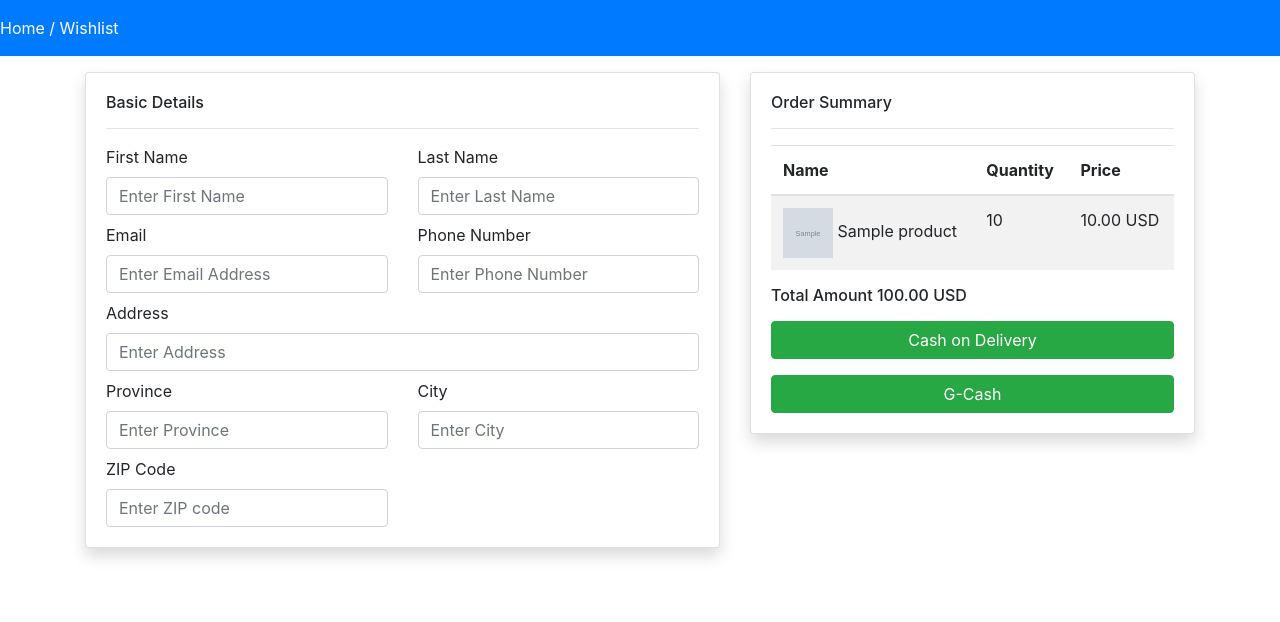
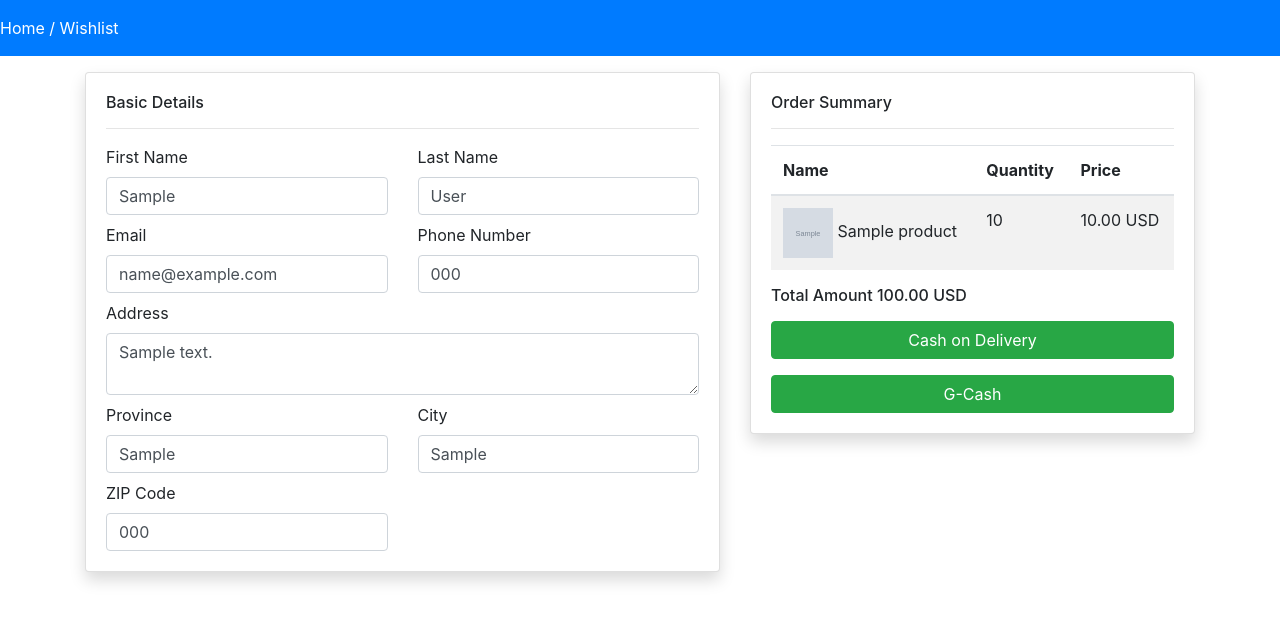
Before and after one commit to shiroochan143/COSC75, a Django app: page /checkout/ in a window 1280 px wide. Shown: the part 58-680 px from the top of the page. Run offline with Django 3.2, Linux system fonts and the light colour scheme; a user stored in the database is signed in; tables that the repository leaves empty hold one stand-in row (values such as "Sample post"); grey boxes marked "Sample" are stand-in pictures; some libraries are stand-ins or nearby versions.

Commit message:
Checkout Autofill

```diff
--- a/products/admin.py
+++ b/products/admin.py
@@ -8,3 +8,4 @@ admin.site.register(Product)
 admin.site.register(Cart)
 admin.site.register(Order)
 admin.site.register(OrderItem)
+admin.site.register(Profile)
--- a/products/controller/checkout.py
+++ b/products/controller/checkout.py
@@ -2,8 +2,9 @@ from django.http import HttpResponse, JsonResponse
 from django.shortcuts import render, redirect
 from django.contrib import messages
 from django.contrib.auth.decorators import login_required
+from django.contrib.auth.models import User
 
-from products.models import Product, Cart, Order, OrderItem
+from products.models import Product, Cart, Order, OrderItem, Profile
 import random
 
 @login_required(login_url='loginpage')
@@ -20,12 +21,33 @@ def index(request):
     for item in cart_items:
         total_price = total_price + item.product.selling_price * item.product_qty
 
-    context = {'cart_items' : cart_items, 'total_price' : total_price}
+    user_profile = Profile.objects.filter(user=request.user).first()
+
+    context = {'cart_items' : cart_items, 'total_price' : total_price, 'user_profile' : user_profile}
     return render(request, "checkout.html", context)
 
 @login_required(login_url='loginpage')
-def placeholder(request):
+def placeorder(request):
     if request.method == "POST":
+
+        current_user = User.objects.filter(id=request.user.id).first()
+
+        if not current_user.first_name :
+            current_user.first_name = request.POST.get('fname')
+            current_user.last_name = request.POST.get('lname')
+            current_user.save()
+
+        if not Profile.objects.filter(user=request.user):
+            user_profile = Profile()
+            user_profile.user = request.user
+            user_profile.phonenumber = request.POST.get("phonenumber")
+            user_profile.address= request.POST.get("address")
+            user_profile.province = request.POST.get("province")
+            user_profile.city = request.POST.get("city")
+            user_profile.zipcode = request.POST.get("zipcode")
+            user_profile.save()
+
+
         neworder = Order()
         neworder.user = request.user
         neworder.fname = request.POST.get("fname")
--- a/products/models.py
+++ b/products/models.py
@@ -94,3 +94,16 @@ class OrderItem(models.Model):
 
     def __str__(self):
         return f"{self.order.id} - {self.order.tracking_number}"
+
+class Profile(models.Model):
+    user = models.OneToOneField(User, on_delete=models.CASCADE)
+    phonenumber = models.CharField(max_length=50, null=False)
+    address = models.TextField(null=False)
+    city = models.CharField(max_length=50, null=False)
+    province = models.CharField(max_length=50, null=False)
+    zipcode = models.CharField(max_length=50, null=False)
+
+    created_at = models.DateTimeField(auto_now_add=True)
+
+    def __str__(self):
+        return self.user.username
--- a/products/templates/checkout.html
+++ b/products/templates/checkout.html
@@ -14,7 +14,7 @@
 </div>
 
 <div class="container mt-3">
-    <form action="{% url 'placeholder' %}" method="POST">
+    <form action="{% url 'placeorder' %}" method="POST">
         {% csrf_token %}
         <div class="row">
             <div class="col-md-7">
@@ -25,35 +25,35 @@
                         <div class="row">
                             <div class="col-md-6">
                             <label>First Name</label>
-                            <input type="text" required class="form-control" name="fname" placeholder="Enter First Name">
+                            <input type="text" required value="{{ request.user.first_name }}" class="form-control" name="fname" placeholder="Enter First Name">
                             </div>
                             <div class="col-md-6">
                                 <label>Last Name</label>
-                                <input type="text" required class="form-control" name="lname" placeholder="Enter Last Name">
+                                <input type="text" required value="{{ request.user.last_name }}" class="form-control" name="lname" placeholder="Enter Last Name">
                             </div>
                             <div class="col-md-6 mt-2">
                                 <label>Email</label>
-                                <input type="email"  required class="form-control" name="email" placeholder="Enter Email Address">
+                                <input type="email"  required value="{{ request.user.email }}" class="form-control" name="email" placeholder="Enter Email Address">
                             </div>
                             <div class="col-md-6 mt-2">
                                 <label>Phone Number</label>
-                                <input type="text" required class="form-control" name="phonenumber" placeholder="Enter Phone Number">
+                                <input type="text" required value="{{ user_profile.phonenumber }}" class="form-control" name="phonenumber" placeholder="Enter Phone Number">
                             </div>
                             <div class="col-md-12 mt-2">
                                 <label>Address</label>
-                                <input type="text" required class="form-control" name="address" placeholder="Enter Address">
+                                <textarea required class="form-control" name="address" placeholder="Enter Address">{{ user_profile.address }} </textarea>
                             </div>
                             <div class="col-md-6 mt-2">
                                 <label>Province</label>
-                                <input type="text" required class="form-control" name="province" placeholder="Enter Province">
+                                <input type="text" required value="{{ user_profile.province }}" class="form-control" name="province" placeholder="Enter Province">
                             </div>
                             <div class="col-md-6 mt-2">
                                 <label>City</label>
-                                <input type="text" required class="form-control" name="city" placeholder="Enter City">
+                                <input type="text" required value="{{ user_profile.city }}" class="form-control" name="city" placeholder="Enter City">
                             </div>
                             <div class="col-md-6 mt-2">
                                 <label>ZIP Code</label>
-                                <input type="text" required class="form-control" name="zipcode" placeholder="Enter ZIP code">
+                                <input type="text" required value="{{ user_profile.zipcode }}" class="form-control" name="zipcode" placeholder="Enter ZIP code">
                             </div>
                         </div>
                     </div>
--- a/pyshop/urls.py
+++ b/pyshop/urls.py
@@ -44,7 +44,7 @@ urlpatterns = [
     path('delete-wishlist-item/', wishlist.deletewishlistitem, name="deletewishlistitem"),
 
     path('checkout/', checkout.index, name="checkout"),
-    path('place-order',checkout.placeholder, name='placeholder'),
+    path('place-order',checkout.placeorder, name='placeorder'),
 ]
 
 
```
Also changed, not shown: products/migrations/0007_profile.py (added).
